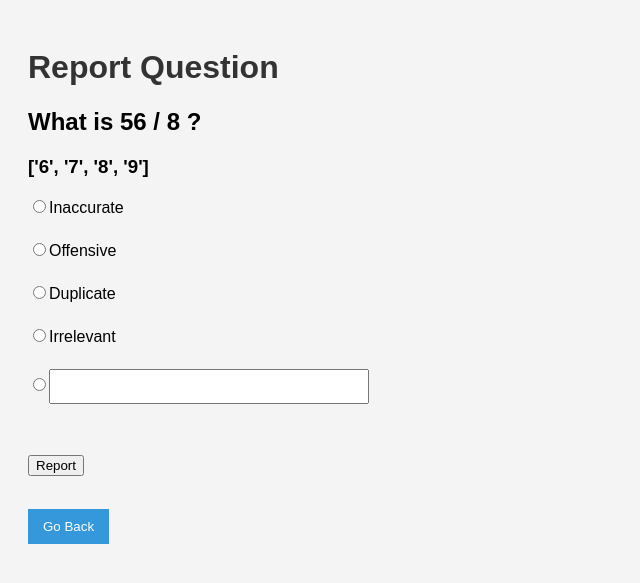
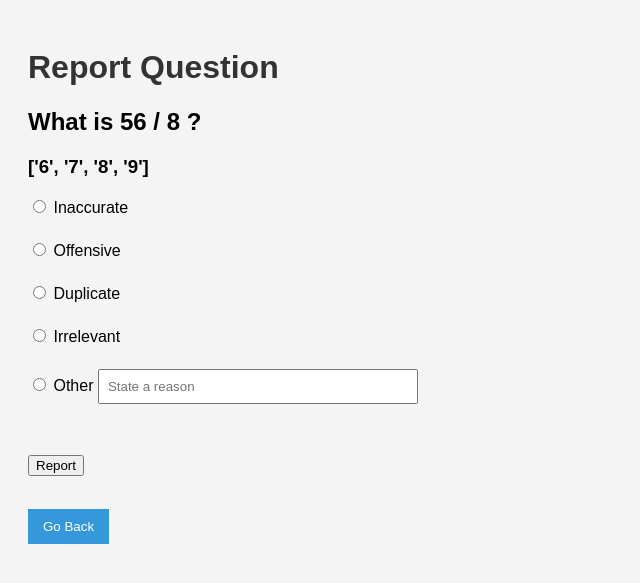
Before and after one commit to Jenson1301/Kuizpedia_4-02, a Flask app: template backend/templates/report.html in a window 1280 px wide. Shown: the top 583 px of the page, without its empty margins (0-640 px from the left). Run offline with Flask 3, Linux system fonts and the light colour scheme; the template is opened without the code that fills it: values that come from a table or form of the project are taken from there, others are empty; data comes from the database, SQL or seed files in the repository.

Commit message:
fixed error for submit report

```diff
--- a/backend/quiz_routes.py
+++ b/backend/quiz_routes.py
@@ -424,12 +424,11 @@ def report(question_id):
     if reason:
         question.report_count += 1
         db.session.commit()
-        redirect(url_for('kuiz.report.html', question=question))
         flash('Report submitted.')
         if report_count > 3:
             db.session.delete(question)
             db.session.commit()
     else:
-        redirect(url_for('kuiz.report.html', question=question))
         flash('Please choose a reason for reporting.')
+        return render_template('report.html', question=question)
     return redirect(url_for('kuiz.edit_category_form', category_id=category_id))
--- a/backend/templates/report.html
+++ b/backend/templates/report.html
@@ -6,14 +6,52 @@
         <h2>{{question.question_text}}</h2>
         <h3>{{question.options}}</h3>
         <form id="report-form" action="{{ url_for('kuiz.report', question_id=question.id) }}" method="post">
-            <label><input type="radio" name="reason" value="inaccurate">Inaccurate</label><br>
-            <label><input type="radio" name="reason" value="offensive">Offensive</label><br>
-            <label><input type="radio" name="reason" value="duplicate">Duplicate</label><br>
-            <label><input type="radio" name="reason" value="irrelevant">Irrelevant</label><br>
-            <label><input type="radio" name="reason" value="other"><input type="text"></label><br>
-            <br><input type="submit" value="Report" class="btn-report"/>
+            <label><input type="radio" name="reason" value="inaccurate"> Inaccurate</label><br>
+            <label><input type="radio" name="reason" value="offensive"> Offensive</label><br>
+            <label><input type="radio" name="reason" value="duplicate"> Duplicate</label><br>
+            <label><input type="radio" name="reason" value="irrelevant"> Irrelevant</label><br>
+            <label>
+                <input type="radio" name="reason" value="other" id="radio-other"> Other
+                <input type="text" id="other-text" name="other_text" placeholder="State a reason">
+            </label><br><br>
+
+            <input type="submit" value="Report" class="btn-report"/>
         </form>
     </div>
     <br>
     <button type="button" onclick="window.history.back();">Go Back</button>
+
+<script>
+document.addEventListener('DOMContentLoaded', function () {
+    const radioOther = document.getElementById('radio-other');
+    const otherText = document.getElementById('other-text');
+    const form = document.getElementById('report-form');
+    const allRadios = document.querySelectorAll('input[name="reason"]');
+
+    form.addEventListener('submit', function (submit) {
+        if (radioOther.checked && otherText.value.trim() === '') {
+            submit.preventDefault();
+            otherText.setCustomValidity('Please enter a reason.');
+            otherText.reportValidity();
+        } else {
+            otherText.setCustomValidity('');
+        }
+    });
+
+    otherText.addEventListener('input', function () {
+        if (otherText.value.trim() !== '') {
+            radioOther.checked = true;
+        }
+    });
+
+    allRadios.forEach(radio => {
+        radio.addEventListener('change', function () {
+            if (radio.value !== 'other') {
+                otherText.setCustomValidity('');
+            }
+        });
+    });
+});
+</script>
+
 {% endblock %}
```
